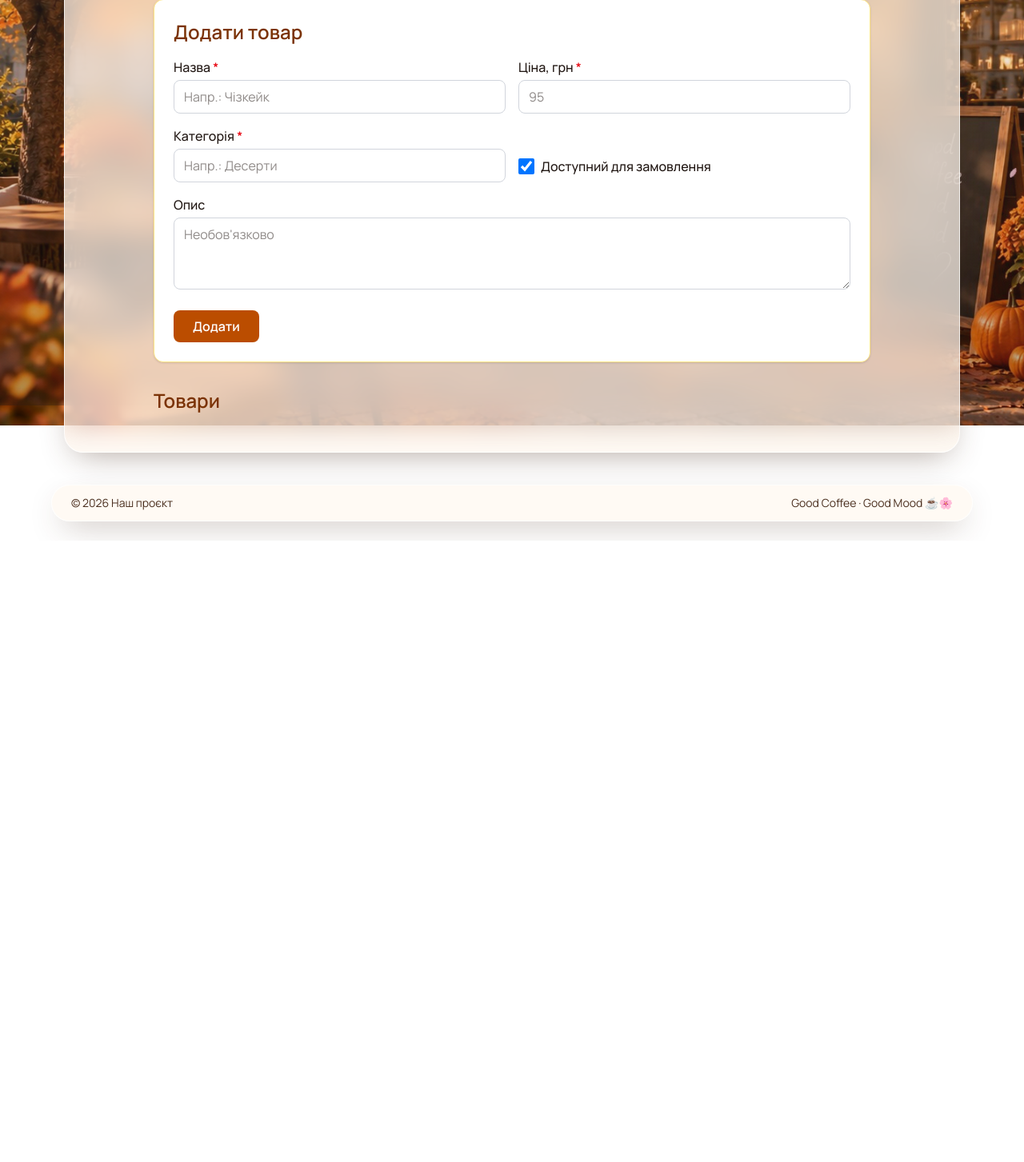
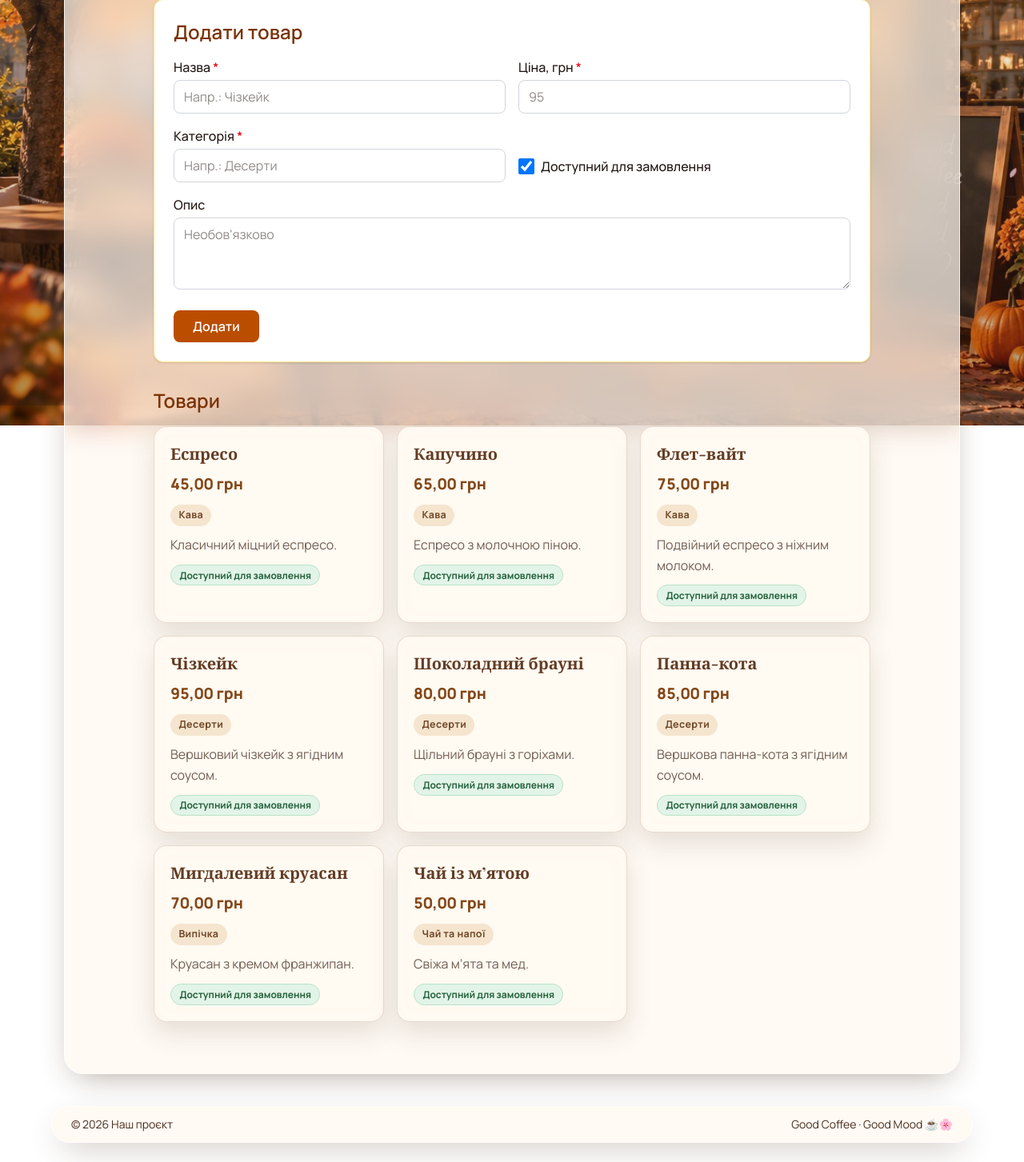
Before and after one commit to StarlicLV/lab06-team-project, a Flask app: page /api-demo in a window 1280 px wide. Shown: the part 293-1746 px from the top of the page at 80% size. Before the commit the page ends 967 px from the top, so only its background shows below. Run offline with Flask 3, Linux system fonts and the light colour scheme; data comes from the database, SQL or seed files in the repository.

Commit message:
Complete API demo styling and interaction

```diff
--- /dev/null
+++ b/static/css/api-demo.css
@@ -0,0 +1,252 @@
+/* Styles for cards created by static/js/api-demo.js. */
+:root {
+    --api-ink: #34251d;
+    --api-muted: #725f53;
+    --api-card: rgba(255, 250, 243, 0.94);
+    --api-card-border: rgba(139, 90, 52, 0.2);
+    --api-accent: #9a5b2e;
+    --api-accent-soft: #f5e5cf;
+    --api-shadow: 0 14px 32px rgba(74, 47, 31, 0.14);
+}
+
+#dataList {
+    align-items: stretch;
+    margin-block: 1rem 2rem;
+}
+
+.product-card {
+    display: flex;
+    min-width: 0;
+    flex-direction: column;
+    gap: 0.7rem;
+    padding: 1.25rem;
+    color: var(--api-ink);
+    background: var(--api-card);
+    border: 1px solid var(--api-card-border);
+    border-radius: 1rem;
+    box-shadow: var(--api-shadow);
+    backdrop-filter: blur(12px);
+    transition: transform 180ms ease, box-shadow 180ms ease, border-color 180ms ease;
+}
+
+.product-card:hover {
+    transform: translateY(-3px);
+    border-color: rgba(154, 91, 46, 0.45);
+    box-shadow: 0 18px 38px rgba(74, 47, 31, 0.2);
+}
+
+.product-name {
+    margin: 0;
+    color: #633c24;
+    font-family: "Playfair Display", Georgia, serif;
+    font-size: 1.25rem;
+    font-weight: 700;
+    line-height: 1.3;
+    overflow-wrap: anywhere;
+}
+
+.product-price {
+    margin: 0;
+    color: #844818;
+    font-size: 1.2rem;
+    font-weight: 800;
+    font-variant-numeric: tabular-nums;
+}
+
+.product-category {
+    align-self: flex-start;
+    margin: 0;
+    padding: 0.25rem 0.65rem;
+    color: #704727;
+    background: var(--api-accent-soft);
+    border-radius: 999px;
+    font-size: 0.78rem;
+    font-weight: 700;
+    letter-spacing: 0.025em;
+}
+
+.product-description {
+    margin: 0;
+    color: var(--api-muted);
+    line-height: 1.6;
+    overflow-wrap: anywhere;
+}
+
+.badge {
+    display: inline-flex;
+    width: fit-content;
+    align-items: center;
+    gap: 0.4rem;
+    padding: 0.3rem 0.65rem;
+    border: 1px solid transparent;
+    border-radius: 999px;
+    font-size: 0.75rem;
+    font-weight: 700;
+    line-height: 1.25;
+}
+
+.badge-available {
+    color: #23613b;
+    background: #e2f4e8;
+    border-color: #b9e2c6;
+}
+
+.badge-unavailable {
+    color: #8b3434;
+    background: #fbe7e4;
+    border-color: #efc5bf;
+}
+
+.empty-state {
+    grid-column: 1 / -1;
+    padding: 2rem 1.25rem;
+    color: var(--api-muted);
+    background: rgba(255, 250, 243, 0.82);
+    border: 1px dashed rgba(139, 90, 52, 0.4);
+    border-radius: 1rem;
+    text-align: center;
+}
+
+.is-invalid {
+    border-color: #c2413b !important;
+    box-shadow: 0 0 0 3px rgba(194, 65, 59, 0.16);
+}
+
+#addForm input.is-invalid,
+#addForm textarea.is-invalid {
+    background-color: #fff8f7;
+}
+
+#loading {
+    align-items: center;
+    gap: 0.65rem;
+    width: fit-content;
+    margin: 1rem auto;
+    padding: 0.75rem 1rem;
+    color: #704727;
+    background: rgba(255, 250, 243, 0.9);
+    border: 1px solid var(--api-card-border);
+    border-radius: 999px;
+    font-weight: 700;
+}
+
+section #loading.show {
+    display: flex;
+}
+
+#loading::before {
+    display: inline-block;
+    width: 1rem;
+    height: 1rem;
+    flex: 0 0 1rem;
+    content: "";
+    border: 2px solid currentColor;
+    border-right-color: transparent;
+    border-radius: 50%;
+    animation: api-demo-spin 700ms linear infinite;
+    vertical-align: middle;
+}
+
+@keyframes api-demo-spin {
+    to { transform: rotate(360deg); }
+}
+
+/* Explicit dark theme variants for content inserted by JavaScript. */
+.dark .product-card {
+    --api-ink: #f4e6d6;
+    --api-muted: #d4c0ab;
+    --api-card: rgba(37, 25, 19, 0.94);
+    --api-card-border: rgba(236, 217, 192, 0.2);
+    --api-accent: #e9b877;
+    --api-accent-soft: rgba(139, 90, 52, 0.36);
+    --api-shadow: 0 16px 36px rgba(0, 0, 0, 0.35);
+    color: var(--api-ink);
+}
+
+.dark .product-card:hover {
+    border-color: rgba(233, 184, 119, 0.5);
+    box-shadow: 0 20px 42px rgba(0, 0, 0, 0.48);
+}
+
+.dark .product-name,
+.dark .product-price {
+    color: #f2c98e;
+}
+
+.dark .product-category {
+    color: #f2d7b3;
+    background: rgba(139, 90, 52, 0.42);
+}
+
+.dark .product-description {
+    color: #d4c0ab;
+}
+
+.dark .badge {
+    color: #ead8c1;
+    border-color: rgba(236, 217, 192, 0.2);
+}
+
+.dark .badge-available {
+    color: #b9edc8;
+    background: rgba(28, 91, 54, 0.48);
+    border-color: rgba(134, 218, 159, 0.35);
+}
+
+.dark .badge-unavailable {
+    color: #ffc3b9;
+    background: rgba(127, 29, 29, 0.48);
+    border-color: rgba(252, 165, 165, 0.32);
+}
+
+.dark .empty-state {
+    color: #d4c0ab;
+    background: rgba(37, 25, 19, 0.78);
+    border-color: rgba(236, 217, 192, 0.28);
+}
+
+.dark .is-invalid,
+.dark #addForm input.is-invalid,
+.dark #addForm textarea.is-invalid {
+    background-color: rgba(127, 29, 29, 0.25);
+    border-color: #f87171 !important;
+    box-shadow: 0 0 0 3px rgba(248, 113, 113, 0.2);
+}
+
+.dark #loading {
+    color: #f2d7b3;
+    background: rgba(37, 25, 19, 0.94);
+    border-color: rgba(236, 217, 192, 0.2);
+}
+
+@media (max-width: 420px) {
+    .product-card {
+        gap: 0.55rem;
+        padding: 1rem;
+        border-radius: 0.85rem;
+    }
+
+    .product-name {
+        font-size: 1.1rem;
+    }
+
+    .product-price {
+        font-size: 1.05rem;
+    }
+
+    .badge {
+        white-space: normal;
+    }
+}
+
+@media (prefers-reduced-motion: reduce) {
+    .product-card,
+    .product-card:hover {
+        transition: none;
+        transform: none;
+    }
+
+    #loading::before {
+        animation: none;
+    }
+}
--- a/static/js/api-demo.js
+++ b/static/js/api-demo.js
@@ -1,12 +1,99 @@
-// Лабораторна 6: список товарів з API + спільні допоміжні функції.
-// Відповідальний: учасник 1. Форма додавання лежить в api-demo-form.js (цей файл підключено першим).
-//
-// TODO:
-//   const API_URL = '/api/v1/products';        // сторінку віддає той самий Flask, тому CORS не потрібен
-//   showLoading(show)       перемикає клас "show" в #loading
-//   showMessage(text, type) показує #message (type: 'success' або 'error'), ховає через кілька секунд
-//   getErrorText(response)  дістає текст із відповіді {"error": "...", "details": {...}} (див. README)
-//   loadData()              GET API_URL, перевірка response.ok, береться data.products (НЕ масив!)
-//   displayData(products)   малює картки в #dataList; тексти ТІЛЬКИ через textContent, не innerHTML;
-//                           порожній список -> повідомлення «Товарів поки немає»
-//   наприкінці файлу: loadData();
+// Завантаження та безпечне відображення товарів із REST API.
+'use strict';
+
+const API_URL = '/api/v1/products';
+let messageTimeout;
+
+function showLoading(show) {
+    const loading = document.getElementById('loading');
+    if (loading) loading.classList.toggle('show', Boolean(show));
+}
+
+function showMessage(text, type) {
+    const message = document.getElementById('message');
+    if (!message) return;
+
+    window.clearTimeout(messageTimeout);
+    message.textContent = text;
+    message.className = `mb-4 rounded-lg px-4 py-3 ${type === 'success' ? 'success' : 'error'} show`;
+    messageTimeout = window.setTimeout(() => message.classList.remove('show'), 5000);
+}
+
+async function readError(response) {
+    try {
+        const body = await response.json();
+        if (body && typeof body.error === 'string' && body.error.trim()) return body.error;
+    } catch {
+        // A non-JSON response still gets a useful HTTP status below.
+    }
+    return `HTTP помилка! Статус: ${response.status}`;
+}
+
+async function loadData() {
+    showLoading(true);
+    try {
+        const response = await fetch(API_URL, { headers: { Accept: 'application/json' } });
+        if (!response.ok) throw new Error(await readError(response));
+
+        const result = await response.json();
+        if (!result || !Array.isArray(result.products)) {
+            throw new Error('Сервер повернув дані у невідомому форматі');
+        }
+        displayData(result.products);
+    } catch (error) {
+        showMessage(`❌ Не вдалося завантажити товари: ${error.message}`, 'error');
+        console.error('Помилка завантаження товарів:', error);
+    } finally {
+        showLoading(false);
+    }
+}
+
+function displayData(products) {
+    const container = document.getElementById('dataList');
+    if (!container) return;
+
+    container.replaceChildren();
+    if (!products.length) {
+        const empty = document.createElement('p');
+        empty.className = 'empty-state';
+        empty.textContent = 'Товарів поки немає. Додайте перший товар за допомогою форми.';
+        container.appendChild(empty);
+        return;
+    }
+
+    const fragment = document.createDocumentFragment();
+    products.forEach((product) => {
+        const card = document.createElement('article');
+        card.className = 'product-card';
+
+        const name = document.createElement('h3');
+        name.className = 'product-name';
+        name.textContent = product.name || 'Без назви';
+
+        const price = document.createElement('p');
+        price.className = 'product-price';
+        const numericPrice = Number(product.price);
+        price.textContent = Number.isFinite(numericPrice)
+            ? `${numericPrice.toLocaleString('uk-UA', { minimumFractionDigits: 2, maximumFractionDigits: 2 })} грн`
+            : 'Ціну не вказано';
+
+        const category = document.createElement('p');
+        category.className = 'product-category';
+        category.textContent = product.category || 'Без категорії';
+
+        const description = document.createElement('p');
+        description.className = 'product-description';
+        description.textContent = product.description || 'Опис поки відсутній.';
+
+        const availability = document.createElement('span');
+        const isAvailable = Boolean(product.is_available);
+        availability.className = `badge ${isAvailable ? 'badge-available' : 'badge-unavailable'}`;
+        availability.textContent = isAvailable ? 'Доступний для замовлення' : 'Тимчасово недоступний';
+
+        card.append(name, price, category, description, availability);
+        fragment.appendChild(card);
+    });
+    container.appendChild(fragment);
+}
+
+loadData();
--- a/templates/api-demo.html
+++ b/templates/api-demo.html
@@ -16,6 +16,7 @@
 #}
 
 {% block content %}
+<link rel="stylesheet" href="{{ url_for('static', filename='css/api-demo.css') }}">
 <section class="max-w-4xl mx-auto">
     <h1 class="text-4xl font-bold mb-2 text-amber-900 dark:text-amber-200">Демонстрація роботи API</h1>
     <p class="mb-6 max-w-prose text-gray-700 dark:text-gray-300">
```
Also changed, not shown: README.md, 4 other files.
